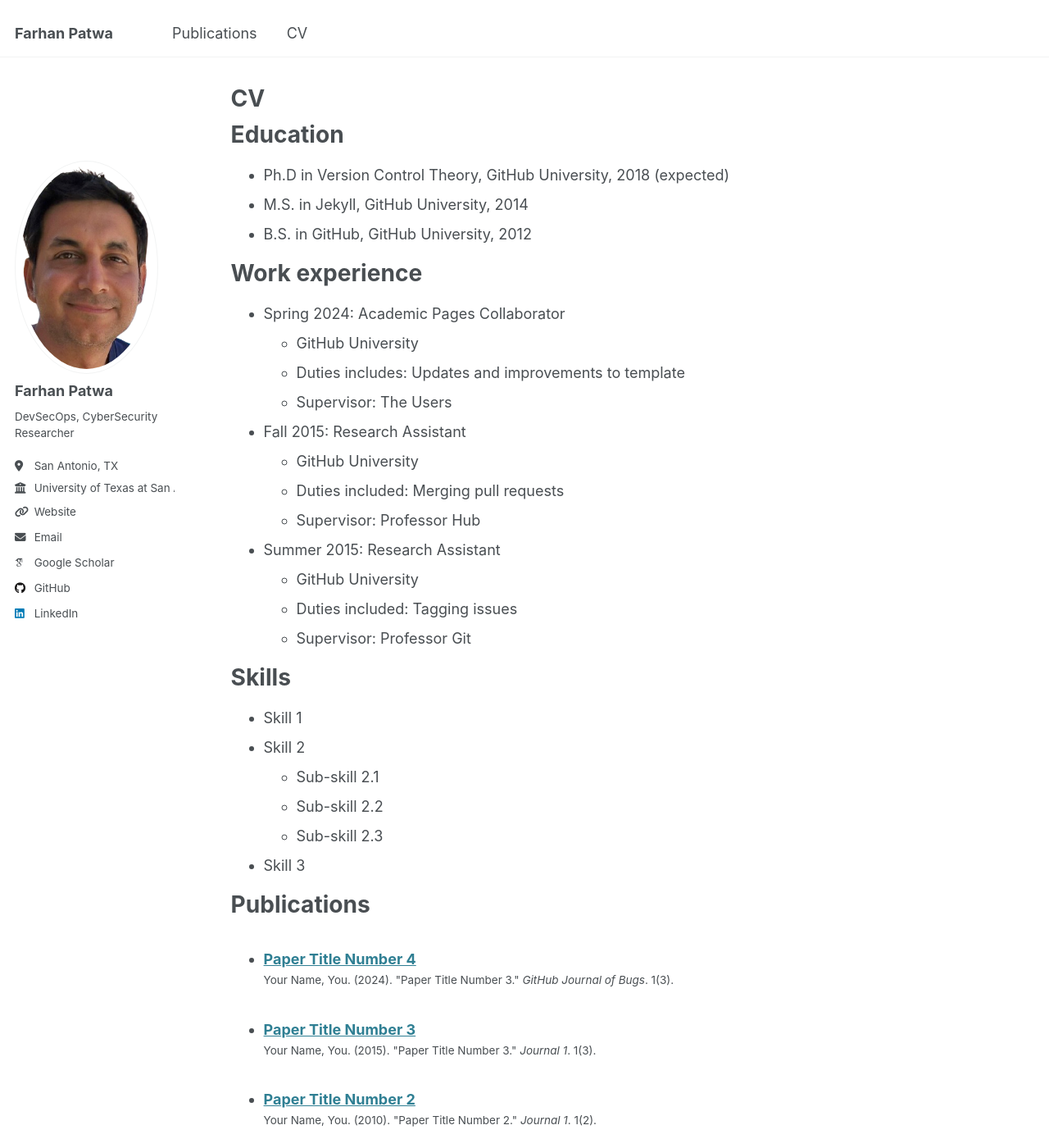
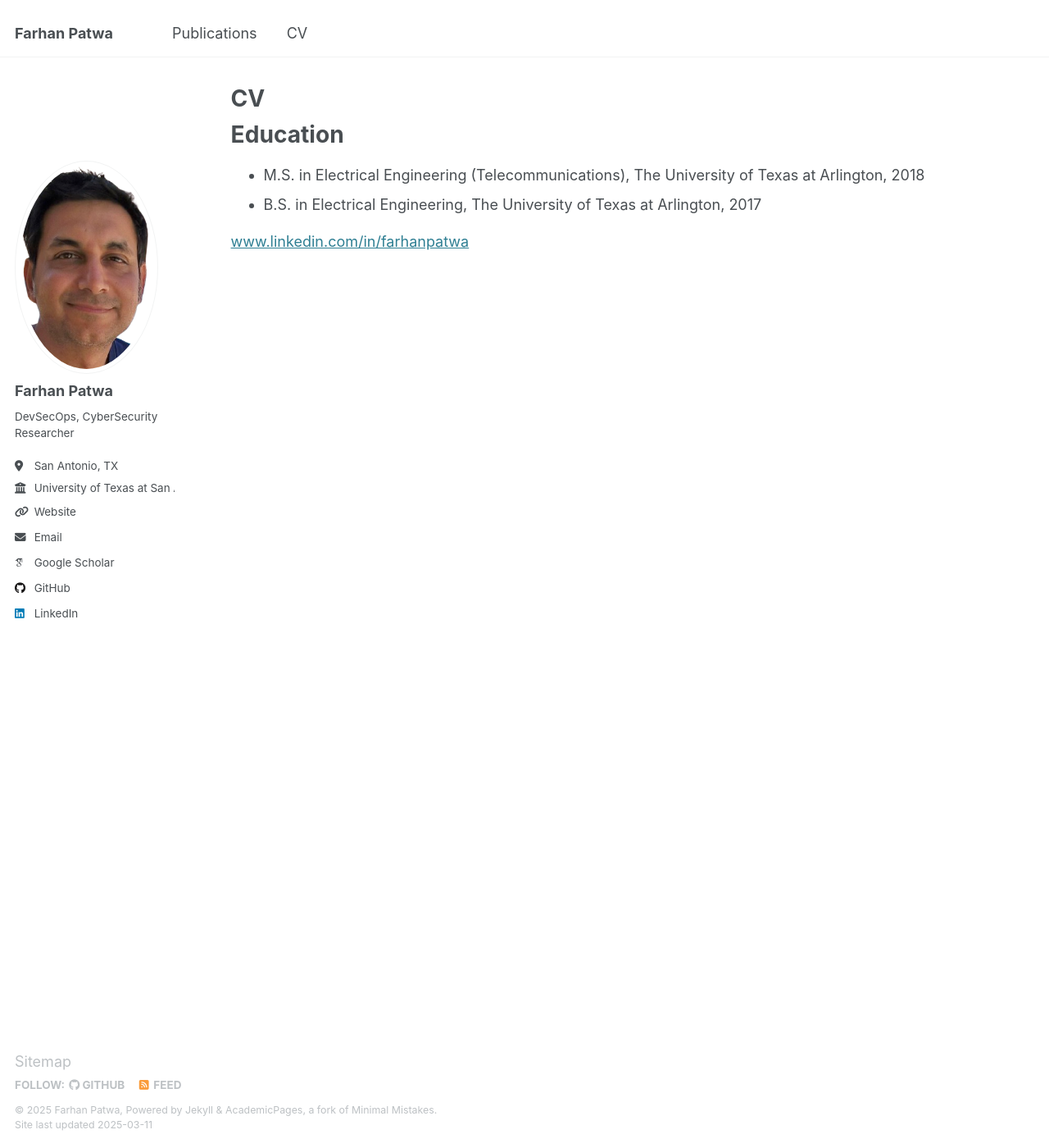
Before and after one commit to fpatwa/fpatwa.github.io, a Jekyll site: the page built from _pages/cv.md, in a window 1280 px wide and 1400 px high. Shown: the whole window at 82% size. Built offline with Jekyll 4.4.1, drawn with Linux system fonts in a browser that asks for light colours; some web fonts are replaced; some of the changed text lies outside the part shown.

Commit message:
Update cv.md

```diff
--- a/_pages/cv.md
+++ b/_pages/cv.md
@@ -11,54 +11,7 @@ redirect_from:
 
 Education
 ======
-* Ph.D in Version Control Theory, GitHub University, 2018 (expected)
-* M.S. in Jekyll, GitHub University, 2014
-* B.S. in GitHub, GitHub University, 2012
+* M.S. in Electrical Engineering (Telecommunications), The University of Texas at Arlington, 2018
+* B.S. in Electrical Engineering, The University of Texas at Arlington, 2017
 
-Work experience
-======
-* Spring 2024: Academic Pages Collaborator
-  * GitHub University
-  * Duties includes: Updates and improvements to template
-  * Supervisor: The Users
-
-* Fall 2015: Research Assistant
-  * GitHub University
-  * Duties included: Merging pull requests
-  * Supervisor: Professor Hub
-
-* Summer 2015: Research Assistant
-  * GitHub University
-  * Duties included: Tagging issues
-  * Supervisor: Professor Git
-
-Skills
-======
-* Skill 1
-* Skill 2
-  * Sub-skill 2.1
-  * Sub-skill 2.2
-  * Sub-skill 2.3
-* Skill 3
-
-Publications
-======
-  <ul>{% for post in site.publications reversed %}
-    {% include archive-single-cv.html %}
-  {% endfor %}</ul>
-
-Talks
-======
-  <ul>{% for post in site.talks reversed %}
-    {% include archive-single-talk-cv.html  %}
-  {% endfor %}</ul>
-
-Teaching
-======
-  <ul>{% for post in site.teaching reversed %}
-    {% include archive-single-cv.html %}
-  {% endfor %}</ul>
-
-Service and leadership
-======
-* Currently signed in to 43 different slack teams
+[www.linkedin.com/in/farhanpatwa](Linkedin Profile)
```
